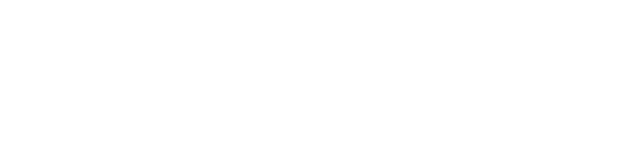
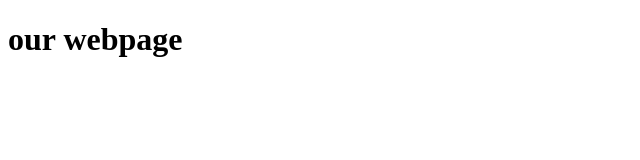
Before and after one commit to IGIRANEZAFabrice/e-portfolio, a plain HTML site: page index.html in a window 1280 px wide. Shown: the whole page, without its empty margins (0-640 px from the left). Drawn offline with Linux system fonts and the light colour scheme.

Commit message:
Update index.html

```diff
--- a/index.html
+++ b/index.html
@@ -7,6 +7,6 @@
     <title>Document</title>
 </head>
 <body>
-
+ <h1>our webpage</h1>
 </body>
 </html>
```
